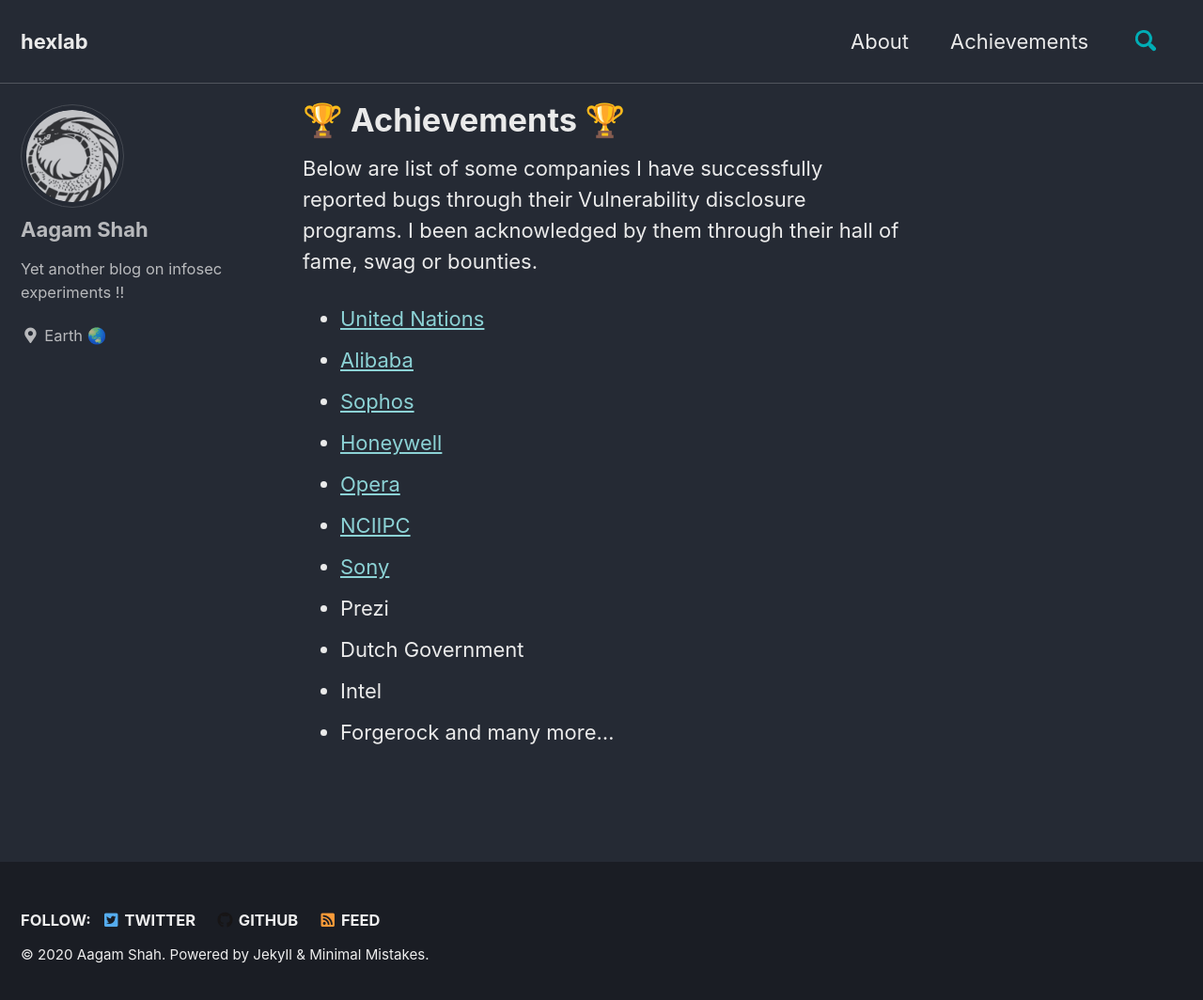
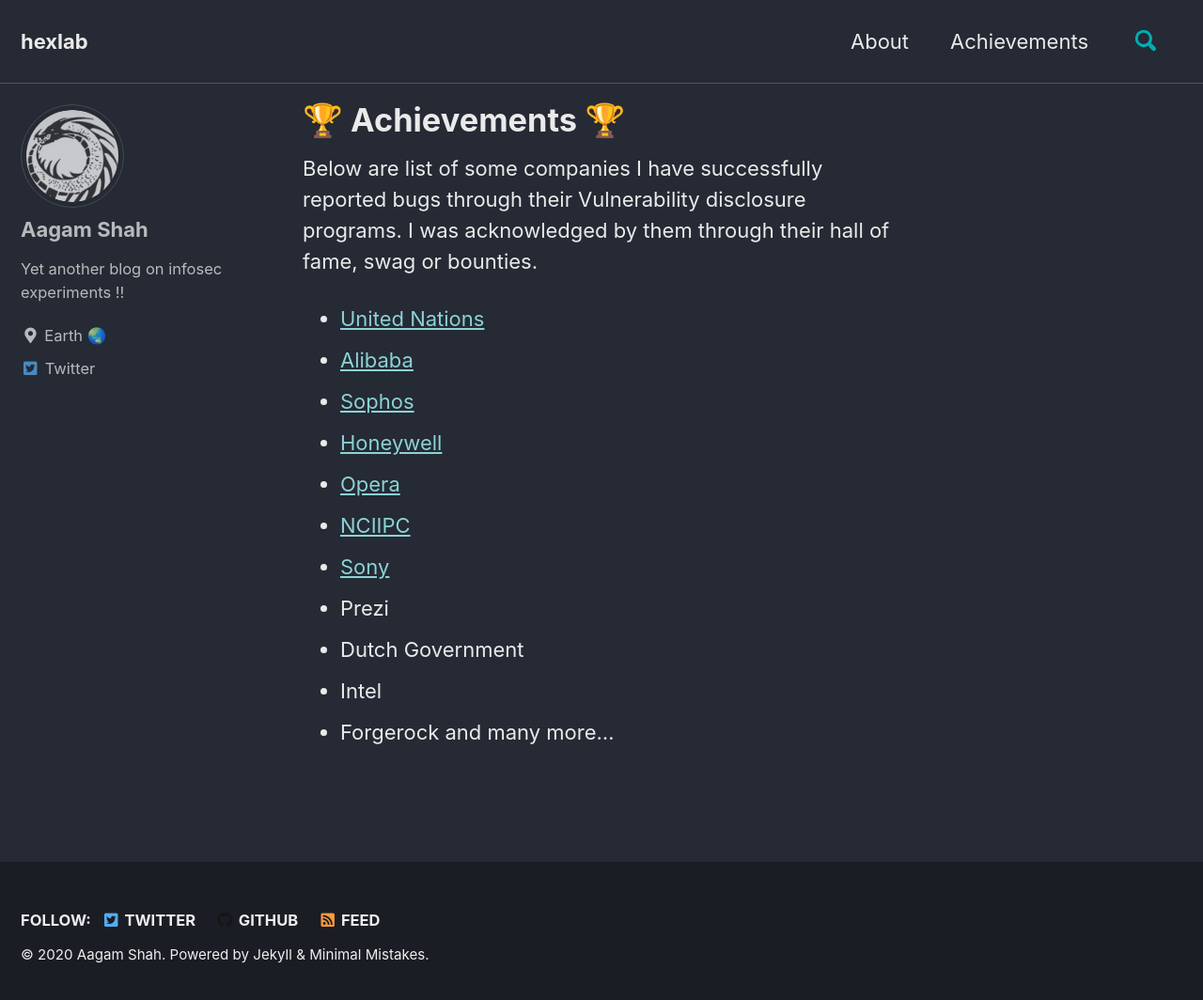
Before and after one commit to neutrinoguy/neutrinoguy.github.io, a Jekyll site: the page built from _pages/achievements.md, in a window 1280 px wide and 1072 px high. Shown: the top 1064 px of the window at 94% size. Built offline with Jekyll 4.4.1, drawn with Linux system fonts in a browser that asks for light colours; cached includes are drawn as plain includes.

Commit message:
Some modifications

```diff
--- a/_config.yml
+++ b/_config.yml
@@ -107,7 +107,7 @@ author:
       # url: "https://your-website.com"
     - label: "Twitter"
       icon: "fab fa-fw fa-twitter-square"
-      #url: "https://twitter.com/neutrinoguy"
+      url: "https://twitter.com/neutrinoguy"
     - label: "Facebook"
       icon: "fab fa-fw fa-facebook-square"
       # url: "https://facebook.com/"
--- a/_pages/achievements.md
+++ b/_pages/achievements.md
@@ -5,7 +5,7 @@ permalink: /achievements/
 sitemap: true
 
 ---
-Below are list of some companies I have successfully reported bugs through their Vulnerability disclosure programs. I been acknowledged by them through their hall of fame, swag or bounties.
+Below are list of some companies I have successfully reported bugs through their Vulnerability disclosure programs. I was acknowledged by them through their hall of fame, swag or bounties.
 
  - [United Nations](https://unite.un.org/content/hall-fame)
  - [Alibaba](https://security.alibaba.com/top.htm?tab=1)
```
